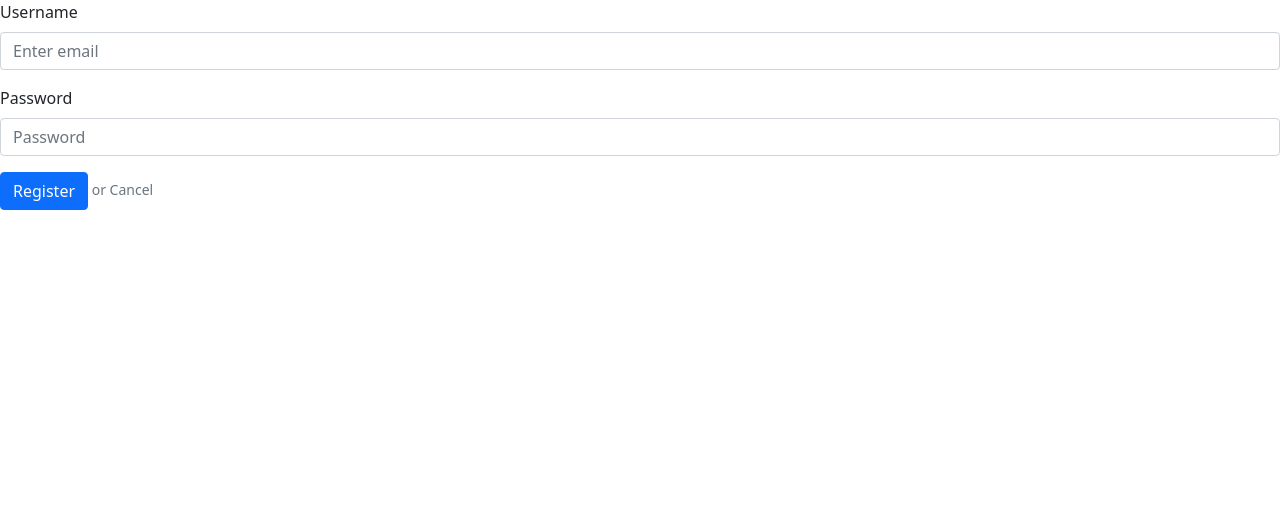
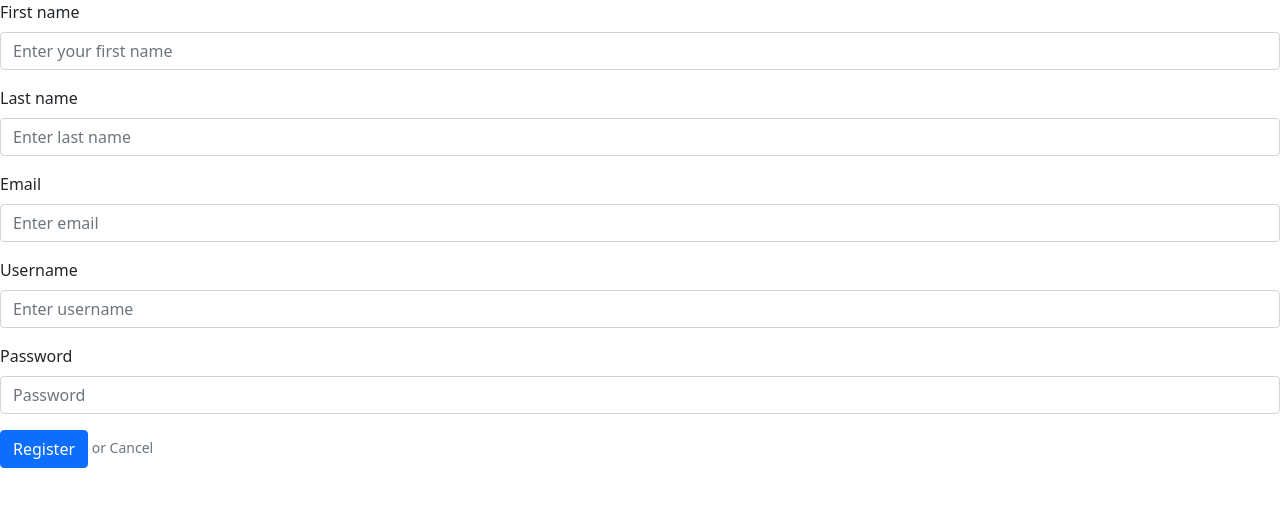
Before and after one commit to Andy51011/financetracking, a React (Create React App) app in the folder src/main/frontend/: page / in a window 1280 px wide. Both pictures are taken after a click on the element "Create an Account". Shown: the top 506 px of the page. Built offline with nearby package versions, Linux system fonts and the light colour scheme.

Commit message:
register functionality works

```diff
--- a/src/main/frontend/package.json
+++ b/src/main/frontend/package.json
@@ -7,6 +7,7 @@
     "@testing-library/jest-dom": "^5.16.4",
     "@testing-library/react": "^13.2.0",
     "@testing-library/user-event": "^13.5.0",
+    "axios": "^0.27.2",
     "bootstrap": "^5.1.3",
     "react": "^18.1.0",
     "react-bootstrap": "^2.4.0",
--- /dev/null
+++ b/src/main/frontend/src/components/api/userRegistration.jsx
@@ -0,0 +1,3 @@
+const registerApiUrl = `http://localhost:9090/api/v1/user/create-user`;
+
+export default registerApiUrl;
--- a/src/main/frontend/src/components/login/Register.jsx
+++ b/src/main/frontend/src/components/login/Register.jsx
@@ -1,18 +1,84 @@
-import React from "react";
+import React, { useState } from "react";
 import Form from "react-bootstrap/Form";
 import Button from "react-bootstrap/Button";
+import userRegistrationUrl from "../api/userRegistration";
+const axios = require('axios').default;
 
 const Register = () => {
+  const [firstName, setFirstName] = useState("");
+  const [lastName, setLastName] = useState("");
+  const [email, setEmail] = useState("");
+  const [username, setUserName] = useState("");
+  const [password, setPassword] = useState("");
+
+  const handleFirstName = (e) => {
+    setFirstName(e.target.value);
+  }
+
+  const handleLastName = (e) => {
+    setLastName(e.target.value);
+  }
+
+  const handleEmail = (e) => {
+    setEmail(e.target.value);
+  }
+
+  const handleUsername = (e) => {
+    setUserName(e.target.value);
+  }
+
+  const handlePassword= (e) => {
+    setPassword(e.target.value);
+  }
+
+  // send to server as post when user registers
+  const obj = {
+    firstName: {firstName},
+      lastName: {lastName},
+      username: {username},
+      password: {password},
+      email: {email}
+  }
+
+  const signUp = (e) => {
+    console.log("test");
+    e.preventDefault();
+    axios.post(userRegistrationUrl, {
+      firstName: firstName,
+      lastName: lastName,
+      username: username,
+      password: password,
+      email: email
+    }).then(function (response) {
+      console.log(response);
+    })
+    .catch(function(error) {
+      console.log(error)
+    });
+  }
+
   return (
     <>
-    <Form>
+    <Form onSubmit={signUp}>
+    <Form.Group className="mb-3" controlId="formBasicEmail">
+      <Form.Label>First name</Form.Label>
+      <Form.Control type="text" placeholder="Enter your first name" value={firstName} onChange={handleFirstName} />
+    </Form.Group>
+    <Form.Group className="mb-3" controlId="formBasicEmail">
+      <Form.Label>Last name</Form.Label>
+      <Form.Control type="text" placeholder="Enter last name" value={lastName} onChange={handleLastName}/>
+    </Form.Group>
+    <Form.Group className="mb-3" controlId="formBasicEmail">
+      <Form.Label>Email</Form.Label>
+      <Form.Control type="email" placeholder="Enter email" value={email} onChange={handleEmail}/>
+    </Form.Group>
     <Form.Group className="mb-3" controlId="formBasicEmail">
       <Form.Label>Username</Form.Label>
-      <Form.Control type="email" placeholder="Enter email" />
+      <Form.Control type="text" placeholder="Enter username" value={username} onChange={handleUsername} />
     </Form.Group>
     <Form.Group className="mb-3" controlId="formBasicPassword">
       <Form.Label>Password</Form.Label>
-      <Form.Control type="password" placeholder="Password" />
+      <Form.Control type="password" placeholder="Password" value={password} onChange={handlePassword}/>
     </Form.Group>
     <Form.Group>
     <Button variant="primary" type="submit">
```
Also changed, not shown: 1 other file (tests, documents, lock files or other folders).
